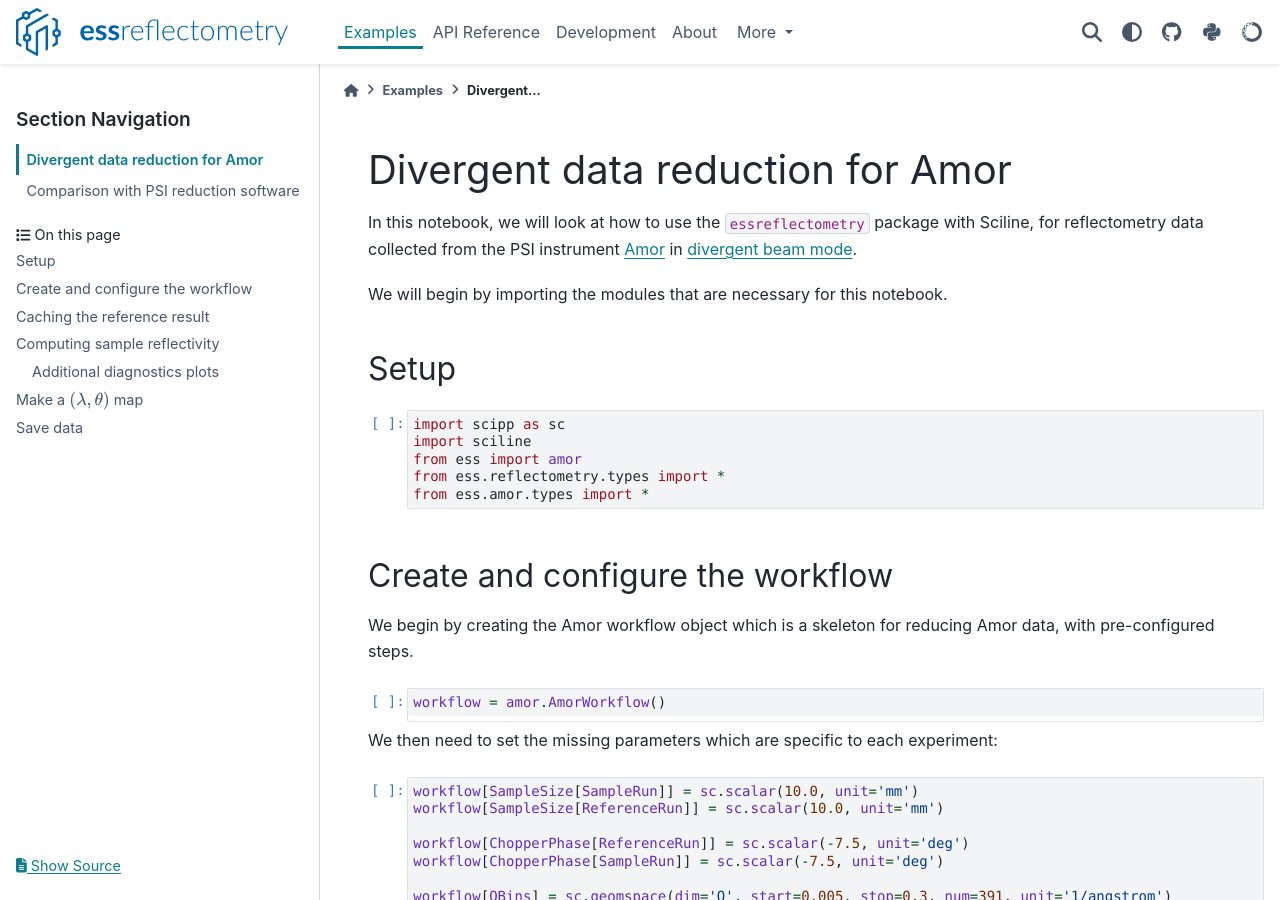
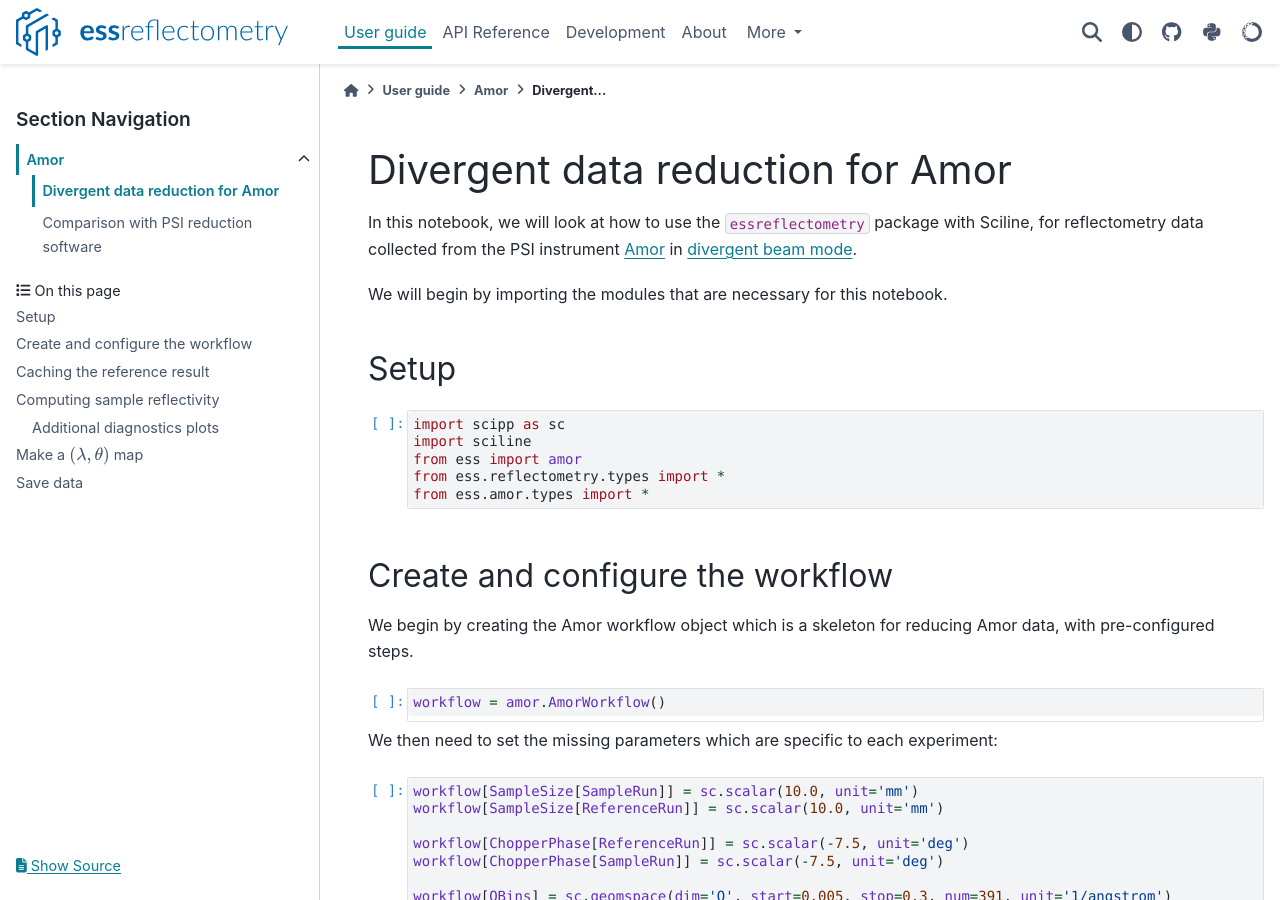
Before and after one commit to scipp/essreflectometry, a Sphinx documentation site: the page built from docs/user-guide/amor/amor-reduction.ipynb, in a window 1280 px wide and 900 px high. Built offline with Sphinx 7.4.7 and the PyData theme 0.15.4, drawn with Linux system fonts in a browser that asks for light colours; the version number could not be read and is left out.

Commit message:
move things around in docs

````diff
--- a/docs/examples/index.md
+++ b/docs/user-guide/amor/index.md
@@ -1,10 +1,9 @@
-# Examples
+# Amor
 
 ```{toctree}
 ---
-maxdepth: 2
+maxdepth: 1
 ---
-
-amor
+amor-reduction
 compare-to-eos
 ```
--- /dev/null
+++ b/docs/user-guide/index.md
@@ -0,0 +1,8 @@
+# User guide
+
+```{toctree}
+---
+maxdepth: 1
+---
+amor/index
+```
````
Also changed, not shown: docs/index.md (+1 -1 lines), docs/user-guide/amor/amor-reduction.ipynb (renamed from docs/examples/amor.ipynb), docs/user-guide/amor/compare-to-eos.ipynb (renamed from docs/examples/compare-to-eos.ipynb).
